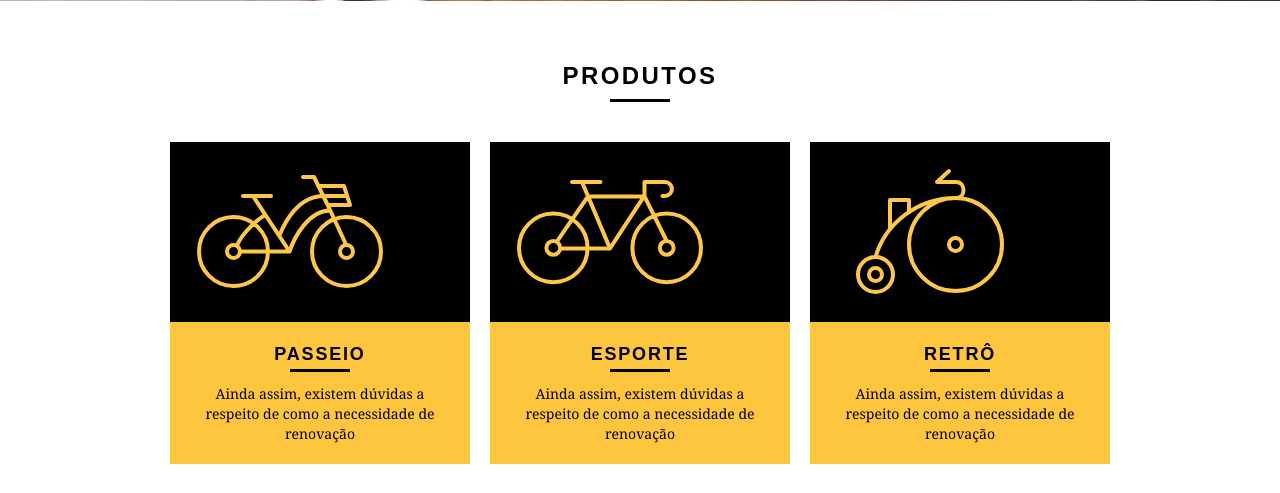
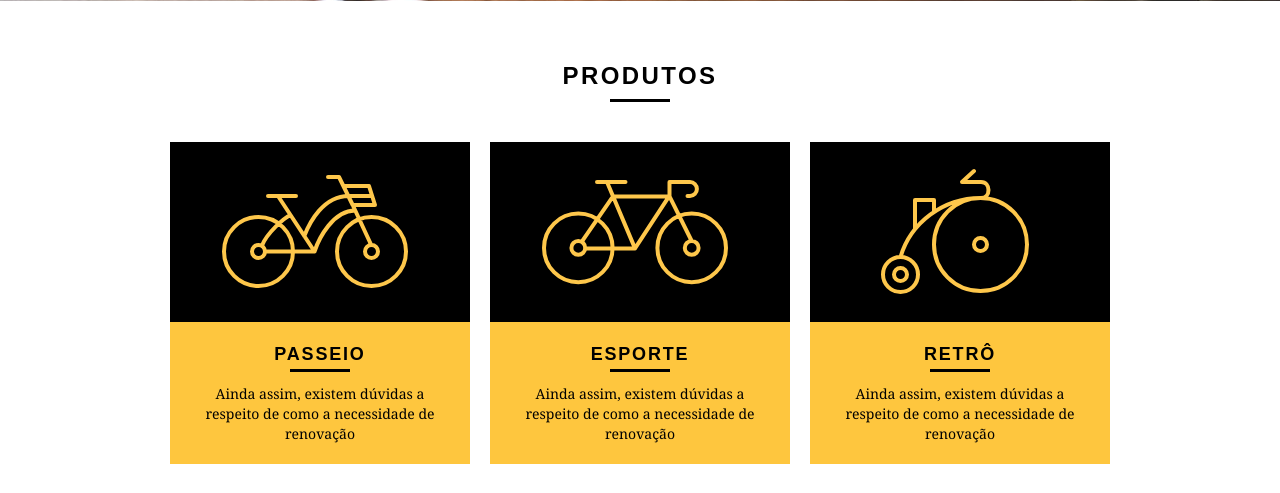
Before and after one commit to abnerjp/bikcraft, a PHP site: page / in a window 1280 px wide. Shown: the part 471-964 px from the top of the page. Run offline with PHP 8.4, Linux system fonts and the light colour scheme.

Commit message:
Ajuste na margem das imagens(ícones) da sessão Produtos

```diff
--- a/css/style.css
+++ b/css/style.css
@@ -169,7 +169,7 @@ img {
 
 .produtos-icone {
   background-color: #000;
-  padding: 20px;
+  padding: 20px 20px 20px 45px;
 }
 
 .call {
```
